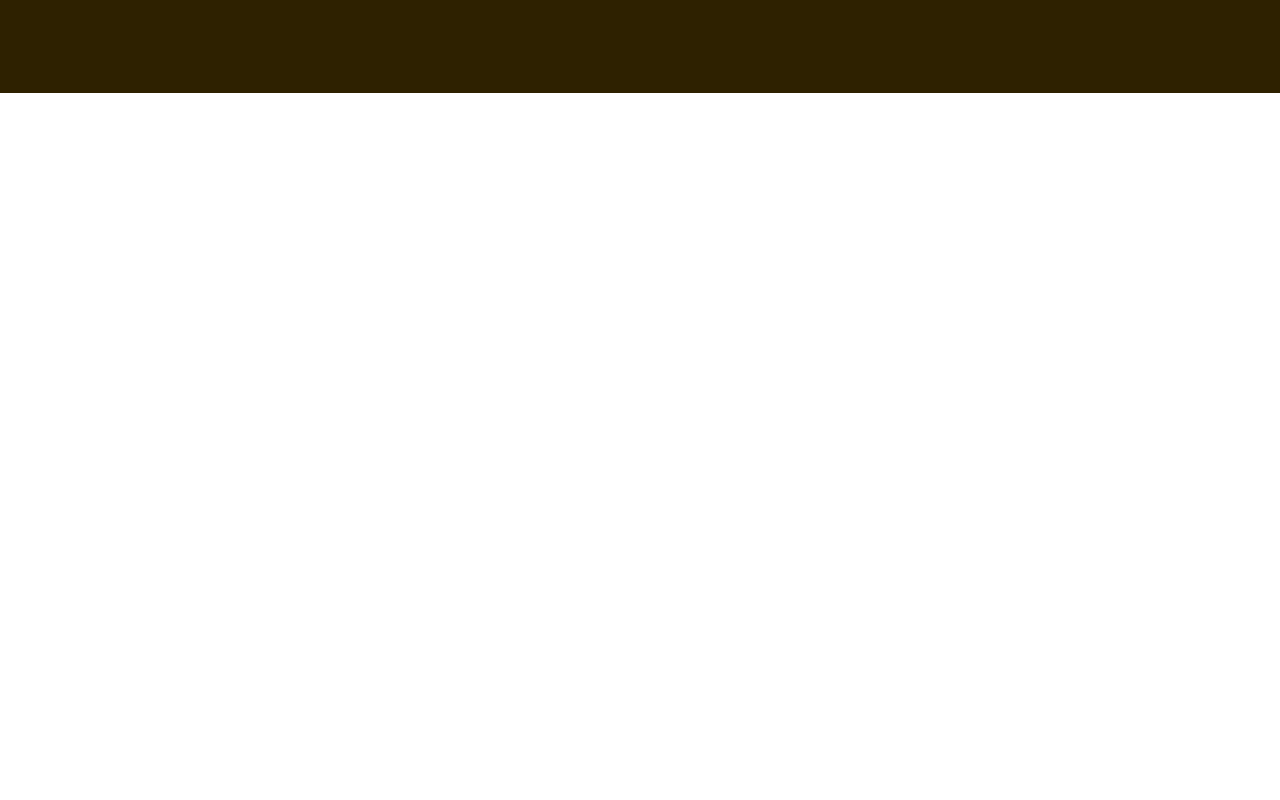
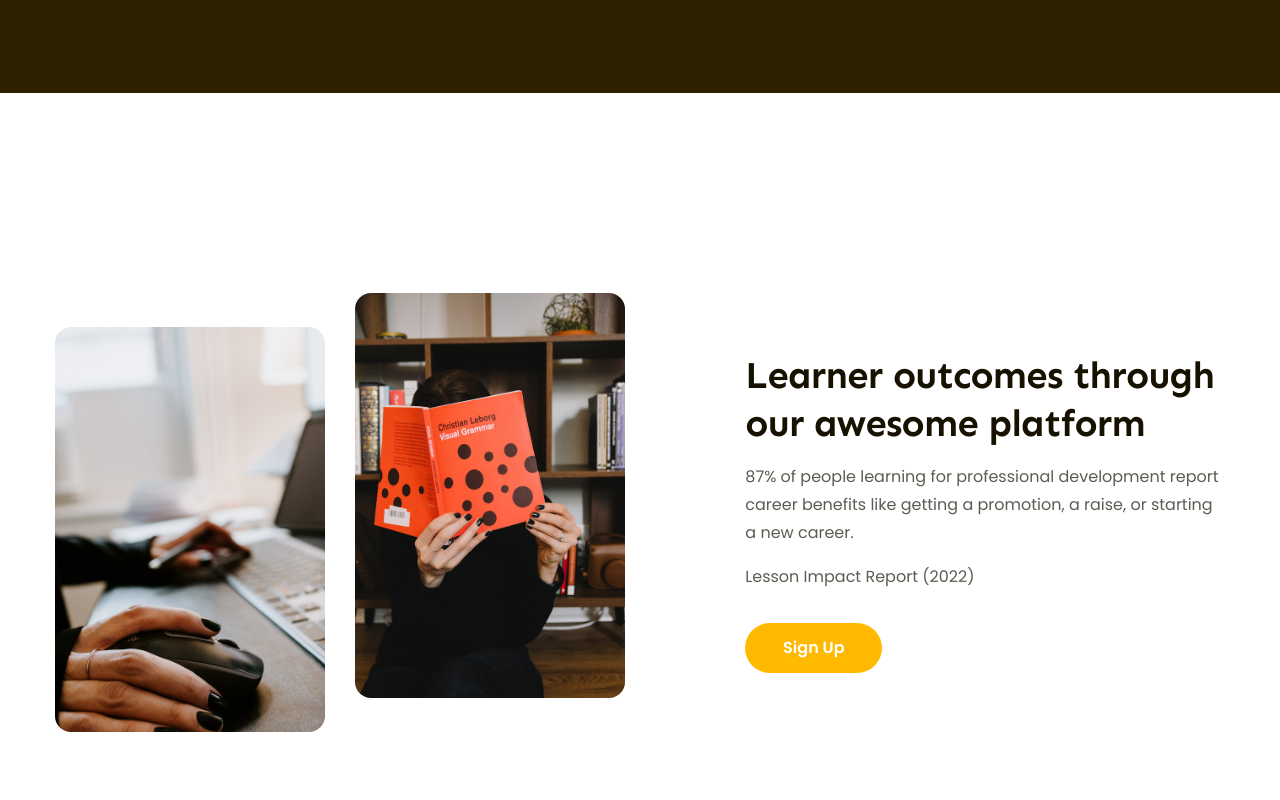
Before and after one commit to Phong08VS/FigmaToHtml, a plain HTML site: page index.html in a window 1280 px wide. Shown: the part 2123-2923 px from the top of the page. Drawn offline with Linux system fonts and the light colour scheme.

Commit message:
P10 Code phần features và tối ưu lại Code P9

```diff
--- a/Assets/CSS/style.css
+++ b/Assets/CSS/style.css
@@ -428,6 +428,7 @@ a {
 .feedback-item {
     display: flex;
     flex-shrink: 0;
+    width: 100%;
 }
 
 .feedback-item .avatar {
@@ -446,7 +447,7 @@ a {
     line-height: 1.42;
 }
 
-.feedback-item .info .descriptiom {
+.feedback-item .info .description {
     margin-top: 4px;
     color: #bfbcb2;
     font-size: 1.4rem;
@@ -483,3 +484,52 @@ a {
     font-style: italic;
     line-height: 1.54;
 }
+
+/* ===============================================features=============================================== */
+.features {
+    margin-top: 135px;
+    padding: 65px 0;
+}
+
+.features .body-features {
+    display: flex;
+    justify-content: space-between;
+}
+
+.features .images {
+    width: 570px;
+    display: flex;
+    gap: 30px;
+}
+
+.features .images img {
+    width: 270px;
+    height: 405px;
+    object-fit: cover;
+    border-radius: 16px;
+}
+
+.features .images img:first-child {
+    margin-top: 34px;
+}
+
+.features .content {
+    width: 41%;
+    display: flex;
+    flex-direction: column;
+    justify-content: center;
+}
+
+.features .description {
+    margin-top: 16px;
+    color: #5f5b53;
+    font-size: 1.6rem;
+    line-height: 1.75;
+}
+
+.features .cta-btn {
+    margin-top: 32px;
+    width: 137px;
+    height: 50px;
+    background-color: var(--primary-color);
+}
--- a/index.html
+++ b/index.html
@@ -236,7 +236,7 @@
                         <div class="info">
                             <img src="./Assets/Img/Avatar1.jpg" alt="Peter Moor" class="avatar">
                             <p class="member-name">Peter Moor</p>
-                            <p class="descriptiom">Student of Web Design</p>
+                            <p class="description">Student of Web Design</p>
                             <div class="dots">
                                 <span class="dot active"></span>
                                 <span class="dot"></span>
@@ -258,7 +258,7 @@
                         <div class="info">
                             <img src="./Assets/Img/Avatar2.jpg" alt="Peter Moor" class="avatar">
                             <p class="member-name">Peter Moor</p>
-                            <p class="descriptiom">Student of Web Design</p>
+                            <p class="description">Student of Web Design</p>
                             <div class="dots">
                                 <span class="dot"></span>
                                 <span class="dot active"></span>
@@ -280,7 +280,7 @@
                         <div class="info">
                             <img src="./Assets/Img/Avartar3.jpg" alt="Peter Moor" class="avatar">
                             <p class="member-name">Peter Moor</p>
-                            <p class="descriptiom">Student of Web Design</p>
+                            <p class="description">Student of Web Design</p>
                             <div class="dots">
                                 <span class="dot"></span>
                                 <span class="dot"></span>
@@ -295,9 +295,30 @@
                                 by validating the skills I've learned." </blockquote>
                         </div>
                     </div>
+
                 </div>
             </div>
         </div>
+
+        <!-- features -->
+         <div class="features">
+            <div class="main-content">
+                <div class="body-features">
+                    <!-- Khối trái -->
+                    <div class="images">
+                        <img src="./Assets/Img/learn1.jpg" alt="Learner outcomes through our awesome platform">
+                        <img src="./Assets/Img/learn2.jpg" alt="Learner outcomes through our awesome platform">
+                    </div>
+                    <!-- Khối phải -->
+                    <div class="content">
+                        <h2 class="heading-lv2">Learner outcomes through our awesome platform</h2>
+                        <p class="description">87% of people learning for professional development report career benefits like getting a promotion, a raise, or starting a new career.</p>
+                        <p class="description">Lesson Impact Report (2022)</p>
+                        <a href="#!" class="btn cta-btn">Sign Up</a>
+                    </div>
+                </div>
+            </div>
+         </div>
     </main>
 </body>
 
```
Also changed, not shown: Assets/Img/learn1.jpg (added), Assets/Img/learn2.jpg (added).
